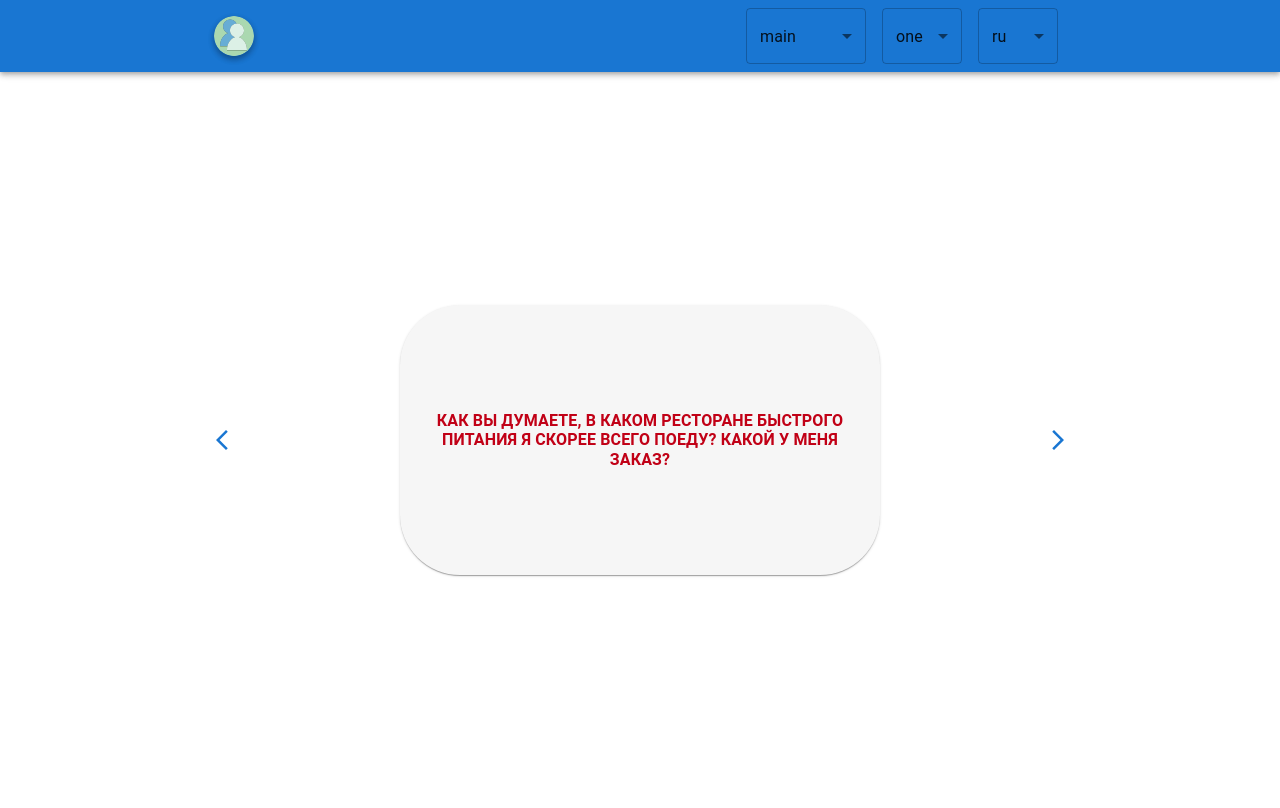
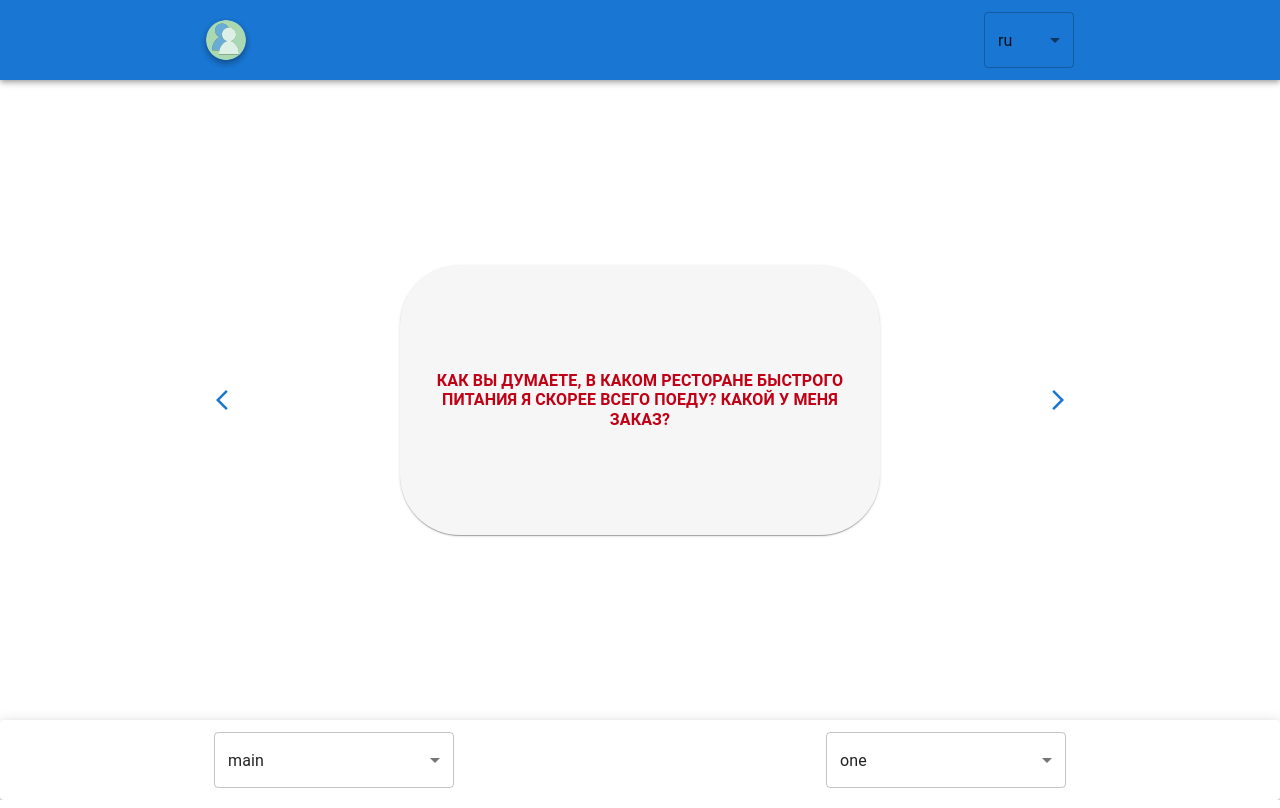
Before and after one commit to artemdrei/friends, a React (Create React App) app: page / in a window 1280 px wide. Built offline with nearby package versions, Linux system fonts and the light colour scheme.

Commit message:
Replace actions from Header to Footer

```diff
--- a/package.json
+++ b/package.json
@@ -1,6 +1,7 @@
 {
   "name": "friends",
   "version": "0.1.0",
+  "homepage": "https://artemdrei.github.io/friends/",
   "private": true,
   "dependencies": {
     "@emotion/react": "^11.7.0",
@@ -14,6 +15,7 @@
     "@types/node": "^12.0.0",
     "@types/react": "^17.0.0",
     "@types/react-dom": "^17.0.0",
+    "gh-pages": "^3.2.3",
     "react": "^17.0.2",
     "react-dom": "^17.0.2",
     "react-scripts": "4.0.3",
@@ -25,7 +27,9 @@
     "start": "react-scripts start",
     "build": "react-scripts build",
     "test": "react-scripts test",
-    "eject": "react-scripts eject"
+    "eject": "react-scripts eject",
+    "predeploy": "npm run build",
+    "deploy": "gh-pages -d build"
   },
   "eslintConfig": {
     "extends": [
--- /dev/null
+++ b/src/components/ActionBar/ActionBar.tsx
@@ -0,0 +1,103 @@
+import React from "react";
+import styled from "styled-components";
+
+import { Props } from "./types";
+import { DeckLevel, DeckVariant } from "../../typings";
+
+import Paper from "@mui/material/Paper";
+import Select from "@mui/material/Select";
+import MenuItem from "@mui/material/MenuItem";
+import Container from "@mui/material/Container";
+import FormControl from "@mui/material/FormControl";
+import ListItemText from "@mui/material/ListItemText";
+
+import { labels } from "../../i18n";
+
+const ContainerStyled = styled(Container)`
+  padding: 12px 24px;
+`;
+
+const ActionBar: React.FC<Props> = ({
+  language,
+  deckLevel,
+  deckVariant,
+  setDeckLevel,
+  setDeckVariant,
+}) => {
+  const ID = {
+    LANGUAGE: "language",
+    DECK_LEVEL: "deckLevel",
+    DECK_VARIANT: "deckVariant",
+  };
+
+  const label = labels[language].decks;
+  const labelCommon = labels[language].common;
+
+  const levelOptions = Object.keys(label[deckVariant]).map(
+    (variant) => variant
+  ) as DeckLevel[];
+
+  const variantOptions = Object.keys(label).map(
+    (deck) => deck
+  ) as DeckVariant[];
+
+  const handleChange = (event: any) => {
+    const { name, value } = event.target;
+
+    switch (name) {
+      case ID.DECK_LEVEL:
+        setDeckLevel(value);
+
+        break;
+
+      case ID.DECK_VARIANT:
+        setDeckVariant(value);
+
+        break;
+    }
+  };
+
+  return (
+    <Paper elevation={5}>
+      <ContainerStyled
+        maxWidth="md"
+        style={{
+          display: "flex",
+          justifyContent: "space-between",
+        }}
+      >
+        <FormControl sx={{ minWidth: 130, maxWidth: 240, width: "48%" }}>
+          <Select
+            name={ID.DECK_VARIANT}
+            value={deckVariant}
+            onChange={handleChange}
+            renderValue={(selected) => selected}
+          >
+            {variantOptions.map((name) => (
+              <MenuItem key={name} value={name}>
+                <ListItemText primary={labelCommon.decks[name]} />
+              </MenuItem>
+            ))}
+          </Select>
+        </FormControl>
+
+        <FormControl sx={{ minWidth: 130, maxWidth: 240, width: "48%" }}>
+          <Select
+            name={ID.DECK_LEVEL}
+            value={deckLevel}
+            onChange={handleChange}
+            renderValue={(selected) => selected}
+          >
+            {levelOptions.map((name) => (
+              <MenuItem key={name} value={name}>
+                <ListItemText primary={labelCommon.levels[name]} />
+              </MenuItem>
+            ))}
+          </Select>
+        </FormControl>
+      </ContainerStyled>
+    </Paper>
+  );
+};
+
+export default ActionBar;
--- /dev/null
+++ b/src/components/ActionBar/types.ts
@@ -0,0 +1,9 @@
+import { DeckVariant, DeckLevel, Language } from "../../typings";
+
+export interface Props {
+  language: Language;
+  deckLevel: DeckLevel;
+  deckVariant: DeckVariant;
+  setDeckLevel: React.Dispatch<React.SetStateAction<DeckLevel>>;
+  setDeckVariant: React.Dispatch<React.SetStateAction<DeckVariant>>;
+}
--- a/src/components/Body/Body.tsx
+++ b/src/components/Body/Body.tsx
@@ -4,9 +4,9 @@ import styled from "styled-components";
 import { Container } from "@mui/material";
 
 const ContainerStyled = styled(Container)`
-  height: calc(100vh - 64px);
   overflow-y: auto;
-  padding: 0;
+  height: 100%;
+  padding: 0 !important;
 `;
 
 const Body: React.FC = ({ children }) => {
--- a/src/components/Header/Header.tsx
+++ b/src/components/Header/Header.tsx
@@ -2,14 +2,12 @@ import React from "react";
 import styled from "styled-components";
 
 import { Props } from "./types";
-import { DeckLevel, DeckVariant, Language } from "../../typings";
+import { Language } from "../../typings";
 
 import AppBar from "@mui/material/AppBar";
 import Select from "@mui/material/Select";
-import Toolbar from "@mui/material/Toolbar";
 import MenuItem from "@mui/material/MenuItem";
 import Container from "@mui/material/Container";
-import Typography from "@mui/material/Typography";
 import FormControl from "@mui/material/FormControl";
 import ListItemText from "@mui/material/ListItemText";
 import { ReactComponent as LogoIcon } from "../../assets/svg/friends.svg";
@@ -27,28 +25,15 @@ const LogoIconStyled = styled(LogoIcon)`
   box-shadow: 0 3px 6px rgba(0, 0, 0, 0.16), 0 3px 6px rgba(0, 0, 0, 0.23);
 `;
 
-const Header: React.FC<Props> = ({
-  language,
-  deckLevel,
-  deckVariant,
-  setLanguage,
-  setDeckLevel,
-  setDeckVariant,
-}) => {
+const Header: React.FC<Props> = ({ language, setLanguage }) => {
   const ID = {
     LANGUAGE: "language",
     DECK_LEVEL: "deckLevel",
     DECK_VARIANT: "deckVariant",
   };
 
-  const label = labels[language].decks;
   const labelCommon = labels[language].common;
-  const levelOptions = Object.keys(label[deckVariant]).map(
-    (variant) => variant
-  ) as DeckLevel[];
-  const variantOptions = Object.keys(label).map(
-    (deck) => deck
-  ) as DeckVariant[];
+
   const languagesOptions = Object.keys(labels).map(
     (language) => language
   ) as Language[];
@@ -61,62 +46,23 @@ const Header: React.FC<Props> = ({
         setLanguage(value);
 
         break;
-
-      case ID.DECK_LEVEL:
-        setDeckLevel(value);
-
-        break;
-
-      case ID.DECK_VARIANT:
-        setDeckVariant(value);
-
-        break;
     }
   };
 
   return (
     <AppBar position="relative">
-      <ContainerStyled maxWidth="md">
-        <Toolbar>
-          <Typography
-            variant="h6"
-            component="div"
-            sx={{ flexGrow: 1, display: "flex" }}
+      <ContainerStyled
+        maxWidth="md"
+        style={{
+          display: "flex",
+          justifyContent: "space-between",
+          alignItems: "center",
+          padding: "12px 16px",
+        }}
       >
         <LogoIconStyled />
-          </Typography>
 
-          <FormControl sx={{ m: 1, width: 120 }}>
-            <Select
-              name={ID.DECK_VARIANT}
-              value={deckVariant}
-              onChange={handleChange}
-              renderValue={(selected) => selected}
-            >
-              {variantOptions.map((name) => (
-                <MenuItem key={name} value={name}>
-                  <ListItemText primary={labelCommon.decks[name]} />
-                </MenuItem>
-              ))}
-            </Select>
-          </FormControl>
-
-          <FormControl sx={{ m: 1, width: 80 }}>
-            <Select
-              name={ID.DECK_LEVEL}
-              value={deckLevel}
-              onChange={handleChange}
-              renderValue={(selected) => selected}
-            >
-              {levelOptions.map((name) => (
-                <MenuItem key={name} value={name}>
-                  <ListItemText primary={labelCommon.levels[name]} />
-                </MenuItem>
-              ))}
-            </Select>
-          </FormControl>
-
-          <FormControl sx={{ m: 1, width: 80 }}>
+        <FormControl sx={{ width: 90 }}>
           <Select
             name={ID.LANGUAGE}
             value={language}
@@ -130,7 +76,6 @@ const Header: React.FC<Props> = ({
             ))}
           </Select>
         </FormControl>
-        </Toolbar>
       </ContainerStyled>
     </AppBar>
   );
--- a/src/components/Header/types.ts
+++ b/src/components/Header/types.ts
@@ -1,10 +1,6 @@
-import { DeckVariant, DeckLevel, Language } from "../../typings";
+import { Language } from "../../typings";
 
 export interface Props {
   language: Language;
-  deckLevel: DeckLevel;
-  deckVariant: DeckVariant;
   setLanguage: React.Dispatch<React.SetStateAction<Language>>;
-  setDeckLevel: React.Dispatch<React.SetStateAction<DeckLevel>>;
-  setDeckVariant: React.Dispatch<React.SetStateAction<DeckVariant>>;
 }
--- a/src/containers/App/App.tsx
+++ b/src/containers/App/App.tsx
@@ -1,15 +1,23 @@
 import React, { useState } from "react";
 import CssBaseline from "@mui/material/CssBaseline";
+import styled from "styled-components";
 
 import { DeckLevel, DeckVariant, Language } from "../../typings";
 import { shuffleArray } from "../../utils/shuffleArray";
 
-import Box from "@mui/material/Box";
 import Body from "../../components/Body/Body";
 import Field from "../Field/Field";
 import Header from "../../components/Header/Header";
+import ActionBar from "../../components/ActionBar/ActionBar";
 
 import { labels } from "../../i18n";
+
+const ContainerStyled = styled.div`
+  display: flex;
+  flex-direction: column;
+  min-height: -webkit-fill-available;
+  height: 100vh;
+`;
 
 const App: React.FC = () => {
   const [language, setLanguage] = useState<Language>("ru");
@@ -22,15 +30,9 @@ const App: React.FC = () => {
   return (
     <>
       <CssBaseline />
-      <Box sx={{ flexGrow: 1, height: "100vh" }}>
-        <Header
-          language={language}
-          deckLevel={deckLevel}
-          deckVariant={deckVariant}
-          setLanguage={setLanguage}
-          setDeckLevel={setDeckLevel}
-          setDeckVariant={setDeckVariant}
-        />
+      <ContainerStyled>
+        <Header language={language} setLanguage={setLanguage} />
+
         <Body>
           <Field
             deck={deckShuffled}
@@ -38,7 +40,15 @@ const App: React.FC = () => {
             language={language}
           />
         </Body>
-      </Box>
+
+        <ActionBar
+          language={language}
+          deckLevel={deckLevel}
+          deckVariant={deckVariant}
+          setDeckLevel={setDeckLevel}
+          setDeckVariant={setDeckVariant}
+        />
+      </ContainerStyled>
     </>
   );
 };
```
Also changed, not shown: 2 other files (tests, documents, lock files or other folders). Lines whose indentation alone changed are shown as unchanged.
